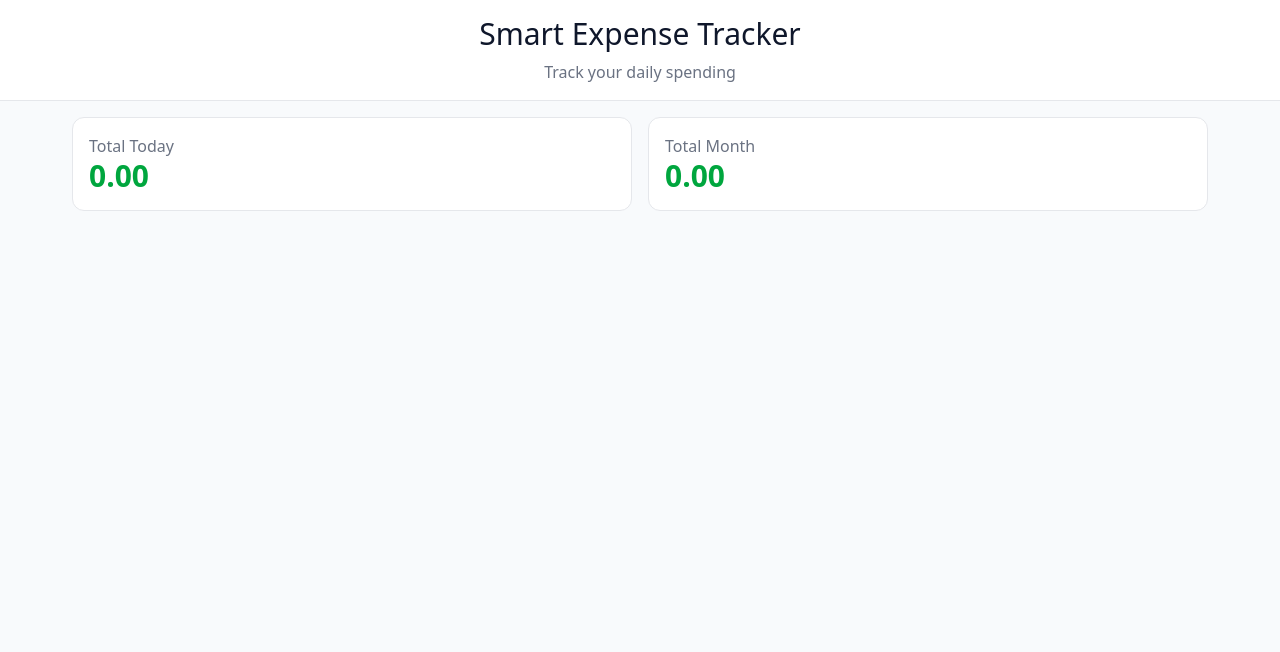
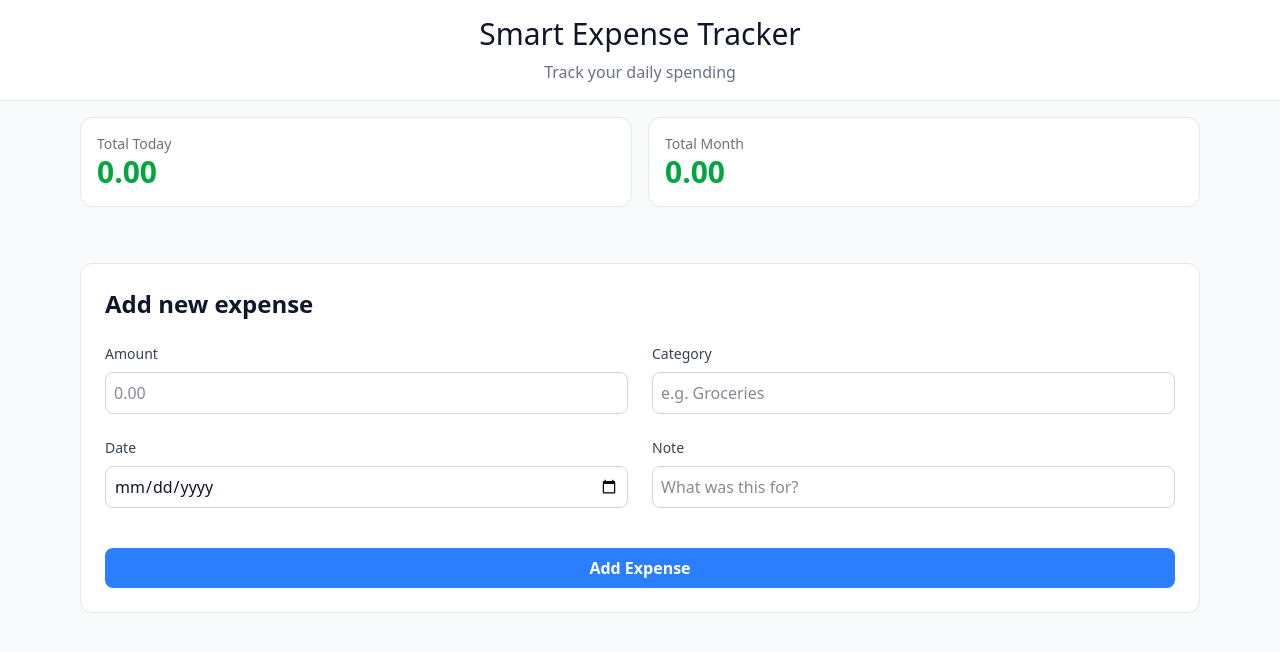
Before and after one commit to k-dev-25/expense_tracker, a website: page index.html in a window 1280 px wide. Drawn offline with Linux system fonts and the light colour scheme.

Commit message:
Add expense entry form

```diff
--- a/index.html
+++ b/index.html
@@ -16,14 +16,38 @@
         </div>
     </header>
     <main>
-      <section class="grid grid-cols-1 md:grid-cols-2 gap-4 px-2 py-4 max-w-6xl m-auto">
+      <section class="grid grid-cols-1 md:grid-cols-2 gap-4 p-4 max-w-6xl m-auto">
         <div class="bg-white border border-gray-200 rounded-xl p-4">
-          <h2 class="text-gray-500">Total Today</h2>
+          <h2 class="text-sm text-gray-500">Total Today</h2>
           <div class = "totalToday font-bold text-3xl text-green-600">0.00</div>
         </div>
         <div class="bg-white border border-gray-200 rounded-xl p-4">
-          <h2 class="text-gray-500">Total Month</h2>
+          <h2 class="text-sm text-gray-500">Total Month</h2>
           <div class = "totalMonth font-bold text-3xl text-green-600">0.00</div>
+        </div>
+      </section>
+      <section class="p-4 max-w-6xl m-auto mt-6">
+        <div class="bg-white border border-gray-200 rounded-xl p-6">
+          <h2 class="text-xl md:text-2xl font-bold">Add new expense</h2>
+          <form class="grid grid-cols-1 md:grid-cols-2 gap-6 mt-6">
+            <div class="flex flex-col gap-2">
+              <label for="amount" class="text-sm font-medium text-gray-700">Amount</label>
+              <input type="number" id="amount" placeholder="0.00" class="border border-gray-300 rounded-lg p-2 focus:ring-2 focus:ring-blue-500 focus:outline-none" required>
+            </div>
+            <div class="flex flex-col gap-2">
+              <label for="category" class="text-sm font-medium text-gray-700">Category</label>
+              <input type="text" id="category" placeholder="e.g. Groceries" class="border border-gray-300 rounded-lg p-2 focus:ring-2 focus:ring-blue-500 focus:outline-none" required>
+            </div>
+            <div class="flex flex-col gap-2">
+              <label for="date" class="text-sm font-medium text-gray-700">Date</label>
+              <input type="date" id="date" class="border border-gray-300 rounded-lg p-2 focus:ring-2 focus:ring-blue-500 focus:outline-none" required>
+            </div>
+            <div class="flex flex-col gap-2">
+              <label for="note" class="text-sm font-medium text-gray-700">Note</label>
+              <input type="text" id="note" placeholder="What was this for?" class="border border-gray-300 rounded-lg p-2 focus:ring-2 focus:ring-blue-500 focus:outline-none">
+            </div>
+            <button class="w-full md:col-span-2 bg-blue-500 hover:bg-blue-700 text-white font-bold py-2 px-4 rounded-lg mt-4">Add Expense</button>
+          </form>
         </div>
       </section>
     </main>
```
Also changed, not shown: dist/output.css.
